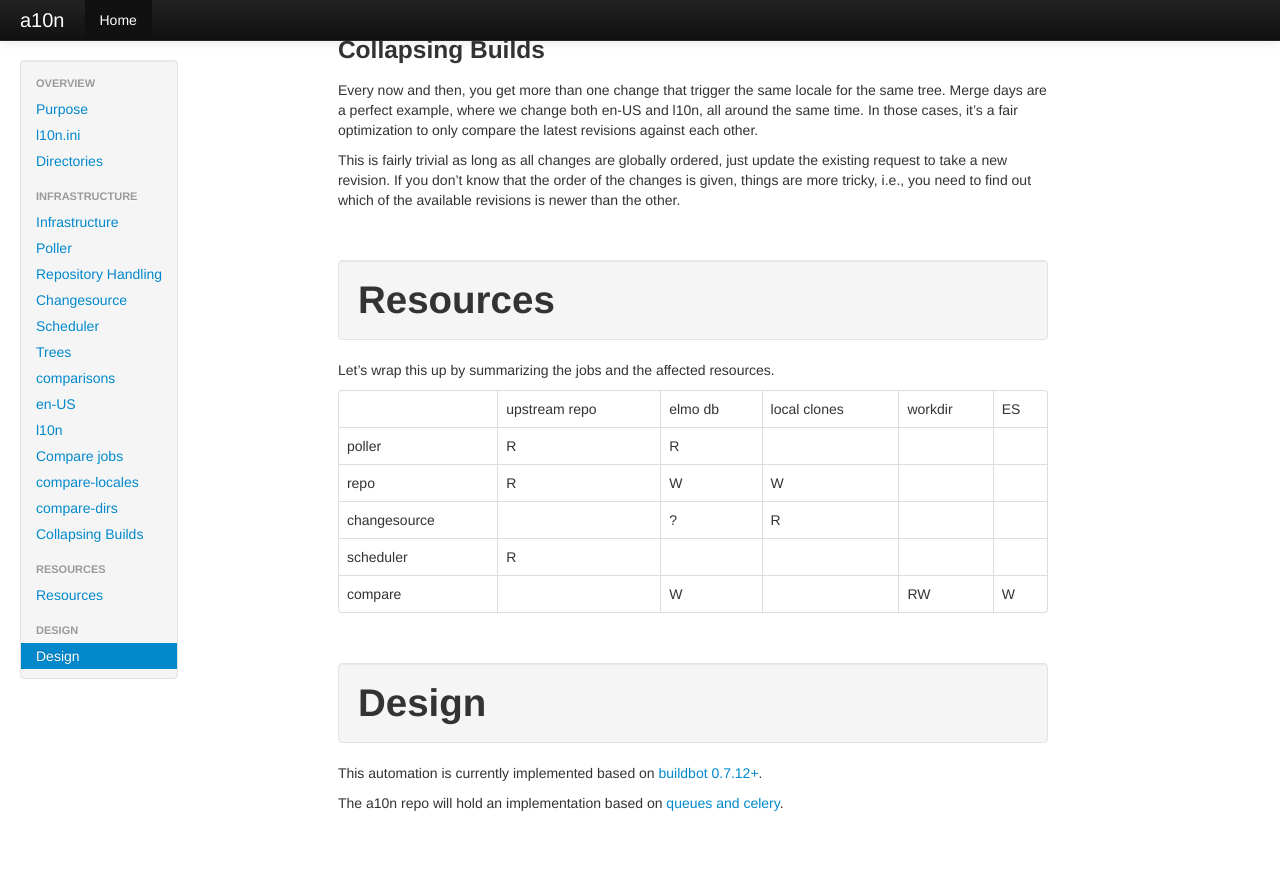
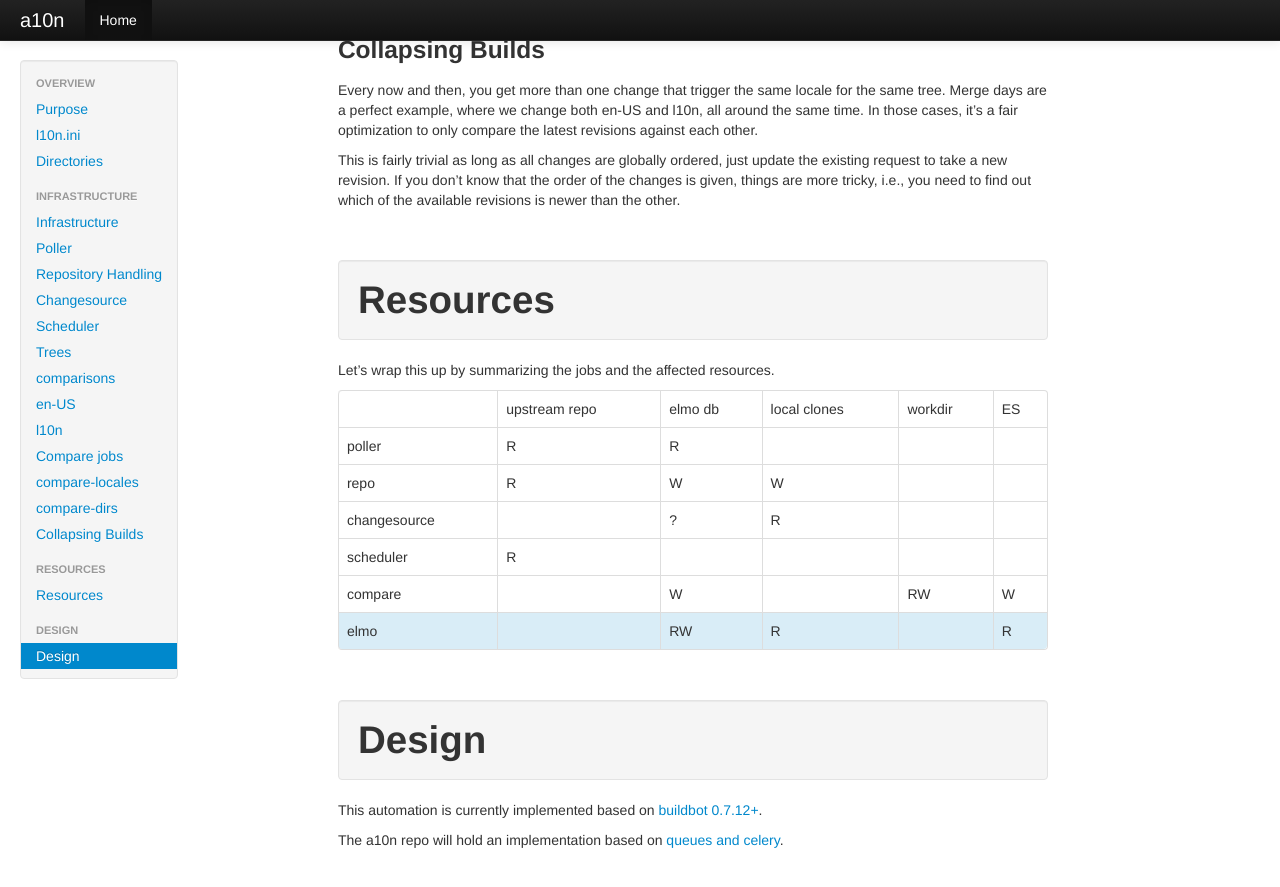
Before and after one commit to Pike/a10n, a Jekyll site: the page built from index.md, in a window 1280 px wide and 900 px high, scrolled down 3562 px. Shown: the top 887 px of the window. Built offline with Jekyll 4.4.1, drawn with Linux system fonts in a browser that asks for light colours; before the commit the page ends 4425 px from its top, so only the background shows below that.

Commit message:
add elmo to resources, external info

```diff
--- a/index.md
+++ b/index.md
@@ -271,6 +271,10 @@ Let's wrap this up by summarizing the jobs and the affected resources.
 <td>compare</td>
 <td></td><td>W</td><td></td><td>RW</td><td>W</td>
 </tr>
+<tr class="info">
+<td>elmo</td>
+<td></td><td>RW</td><td>R</td><td></td><td>R</td>
+</tr>
 </table>
 
 
```
